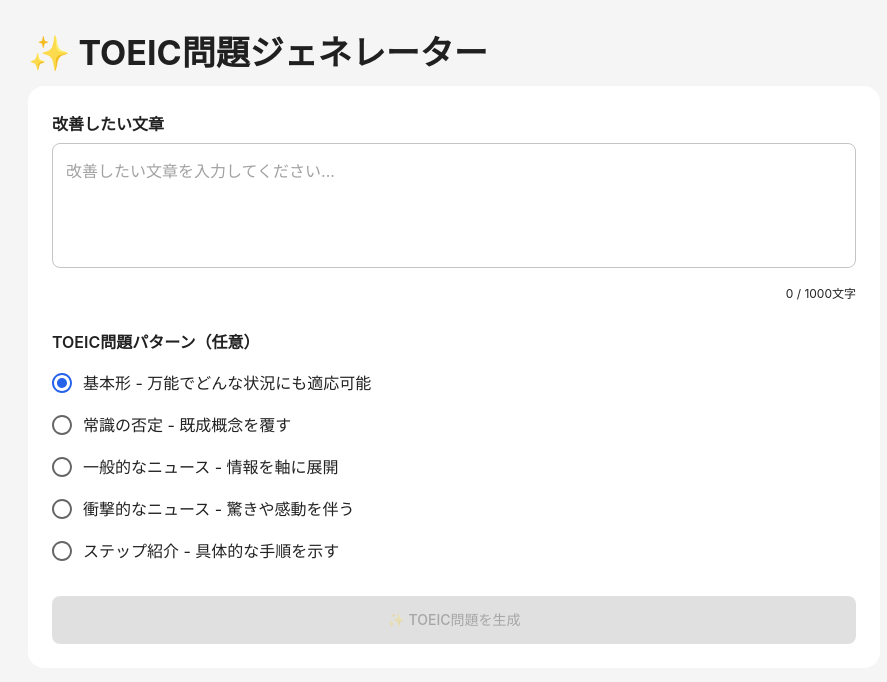
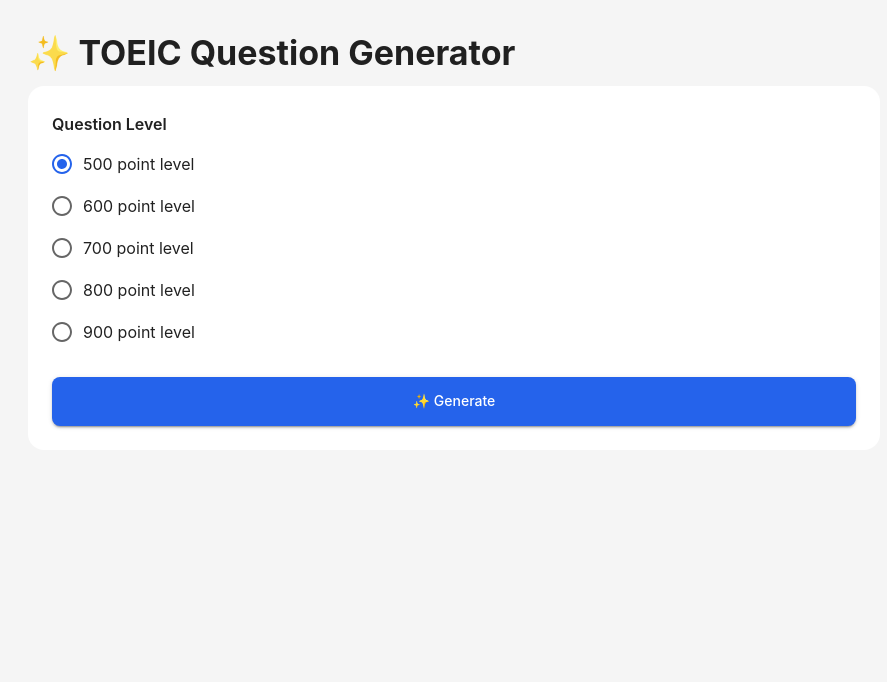
Before and after one commit to smartvain/toeic-questions-generator, a Next.js app: page / in a window 1280 px wide. Shown: the top 682 px of the page, without its empty margins (186-1073 px from the left). Built offline with nearby package versions, Linux system fonts and the light colour scheme.

Commit message:
change: change to english

```diff
--- a/src/components/App.tsx
+++ b/src/components/App.tsx
@@ -6,28 +6,29 @@
   Box,
   Button,
   Typography,
-  TextField,
   Paper,
   Radio,
   RadioGroup,
   FormControlLabel,
   FormControl,
 } from '@mui/material'
-import { generateToeicQuestion } from '../api/difyApi'
+import { DifyClient } from '@/api/dify-client'
 
 export function App() {
   const [question, setQuestion] = useState<string | null>(null)
   const [loading, setLoading] = useState(false)
-  const [inputText, setInputText] = useState('')
-  const [selectedPattern, setSelectedPattern] = useState('basic')
+  const [selectedLevel, setSelectedLevel] = useState('500')
 
   const handleGenerateQuestion = async () => {
     setLoading(true)
     try {
-      const generatedQuestion = await generateToeicQuestion()
-      setQuestion(generatedQuestion)
+      const response = await DifyClient.generateToeicQuestion({
+        level: selectedLevel,
+      })
+      const question = response.answer
+      setQuestion(question)
     } catch (error) {
-      console.error('問題生成中にエラーが発生しました:', error)
+      console.error('Error generating question:', error)
     } finally {
       setLoading(false)
     }
@@ -37,64 +38,42 @@
     <Container maxWidth="md">
       <Box sx={{ my: 4 }}>
         <Typography variant="h4" component="h1" gutterBottom>
-          ✨ TOEIC問題ジェネレーター
+          ✨ TOEIC Question Generator
         </Typography>
 
         <Paper elevation={0} sx={{ p: 3, bgcolor: 'background.paper' }}>
           <Typography variant="subtitle1" gutterBottom>
-            改善したい文章
-          </Typography>
-          <TextField
-            fullWidth
-            multiline
-            rows={4}
-            value={inputText}
-            onChange={(e) => setInputText(e.target.value)}
-            placeholder="改善したい文章を入力してください..."
-            variant="outlined"
-            sx={{ mb: 2 }}
-          />
-          <Typography
-            variant="caption"
-            align="right"
-            display="block"
-            sx={{ mb: 3 }}
-          >
-            {inputText.length} / 1000文字
-          </Typography>
-
-          <Typography variant="subtitle1" gutterBottom>
-            TOEIC問題パターン（任意）
+            Question Level
           </Typography>
           <FormControl component="fieldset">
             <RadioGroup
-              value={selectedPattern}
-              onChange={(e) => setSelectedPattern(e.target.value)}
+              value={selectedLevel}
+              onChange={(e) => setSelectedLevel(e.target.value)}
             >
               <FormControlLabel
-                value="basic"
+                value="500"
                 control={<Radio />}
-                label="基本形 - 万能でどんな状況にも適応可能"
+                label="500 point level"
               />
               <FormControlLabel
-                value="common"
+                value="600"
                 control={<Radio />}
-                label="常識の否定 - 既成概念を覆す"
+                label="600 point level"
               />
               <FormControlLabel
-                value="news"
+                value="700"
                 control={<Radio />}
-                label="一般的なニュース - 情報を軸に展開"
+                label="700 point level"
               />
               <FormControlLabel
-                value="impact"
+                value="800"
                 control={<Radio />}
-                label="衝撃的なニュース - 驚きや感動を伴う"
+                label="800 point level"
               />
               <FormControlLabel
-                value="steps"
+                value="900"
                 control={<Radio />}
-                label="ステップ紹介 - 具体的な手順を示す"
+                label="900 point level"
               />
             </RadioGroup>
           </FormControl>
@@ -104,9 +83,9 @@
               variant="contained"
               fullWidth
               onClick={handleGenerateQuestion}
-              disabled={loading || !inputText.trim()}
+              disabled={loading}
             >
-              ✨ TOEIC問題を生成
+              ✨ Generate
             </Button>
           </Box>
         </Paper>
@@ -116,9 +95,8 @@
             elevation={0}
             sx={{ mt: 4, p: 3, bgcolor: 'background.paper' }}
           >
-            <Typography variant="h6">生成された構文:</Typography>
             <pre style={{ whiteSpace: 'pre-wrap', wordBreak: 'break-word' }}>
-              {JSON.stringify(question, null, 2)}
+              {question}
             </pre>
           </Paper>
         )}
```
